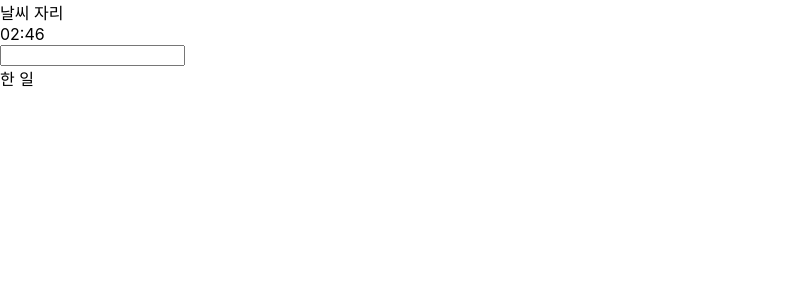
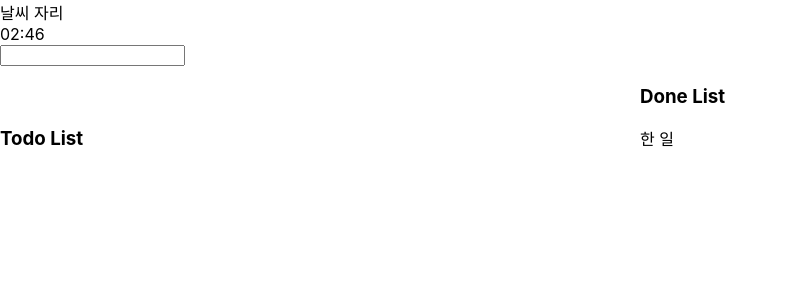
Before and after one commit to Chamy619/Momentom, a React (Create React App) app in the folder momentom/: page / in a window 1280 px wide. Shown: the top 300 px of the page, without its empty margins (0-788 px from the left). Built offline with nearby package versions, Linux system fonts and the light colour scheme.

Commit message:
TodoList 컴포넌트, DoneList 컴포넌트 CSS를 통해 좌우로 보이도록 설정

```diff
--- a/momentom/package.json
+++ b/momentom/package.json
@@ -9,7 +9,8 @@
     "react": "^17.0.1",
     "react-dom": "^17.0.1",
     "react-scripts": "4.0.3",
-    "web-vitals": "^1.0.1"
+    "web-vitals": "^1.0.1",
+    "yarn": "^1.22.10"
   },
   "scripts": {
     "start": "react-scripts start",
--- a/momentom/src/index.css
+++ b/momentom/src/index.css
@@ -1,13 +1,23 @@
 body {
   margin: 0;
-  font-family: -apple-system, BlinkMacSystemFont, 'Segoe UI', 'Roboto', 'Oxygen',
-    'Ubuntu', 'Cantarell', 'Fira Sans', 'Droid Sans', 'Helvetica Neue',
+  font-family: -apple-system, BlinkMacSystemFont, "Segoe UI", "Roboto", "Oxygen",
+    "Ubuntu", "Cantarell", "Fira Sans", "Droid Sans", "Helvetica Neue",
     sans-serif;
   -webkit-font-smoothing: antialiased;
   -moz-osx-font-smoothing: grayscale;
 }
 
 code {
-  font-family: source-code-pro, Menlo, Monaco, Consolas, 'Courier New',
+  font-family: source-code-pro, Menlo, Monaco, Consolas, "Courier New",
     monospace;
 }
+
+.todoList {
+  width: 50%;
+  display: inline-block;
+}
+
+.doneList {
+  width: 50%;
+  display: inline-block;
+}
--- a/momentom/src/index.js
+++ b/momentom/src/index.js
@@ -89,6 +89,7 @@ function TodoList(props) {
 
   return (
     <div className="todoList">
+      <h3>Todo List</h3>
       {todoList}
     </div>
   );
@@ -105,6 +106,7 @@ function Todo(props) {
 function DoneList() {
   return (
     <div className="doneList">
+      <h3>Done List</h3>
       <Done />
     </div>
   );
```
Also changed, not shown: 1 other file (tests, documents, lock files or other folders).
